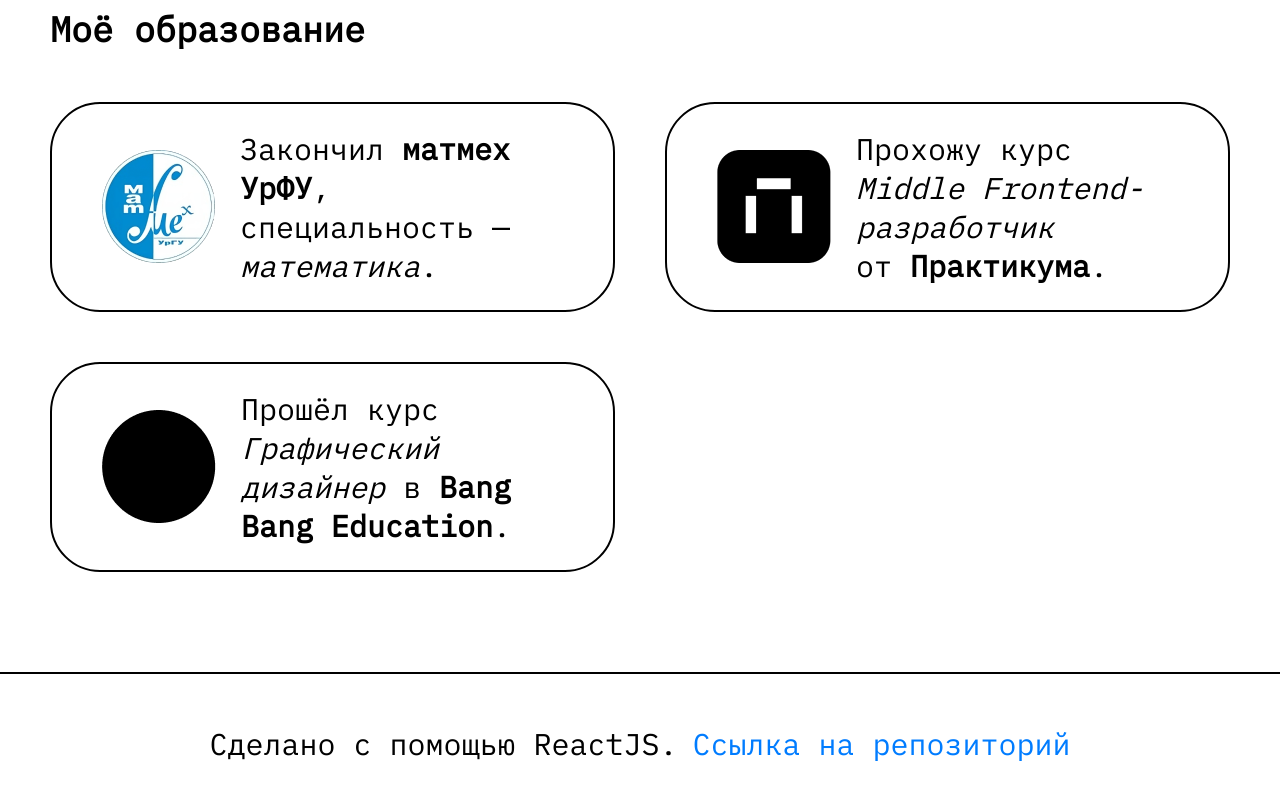
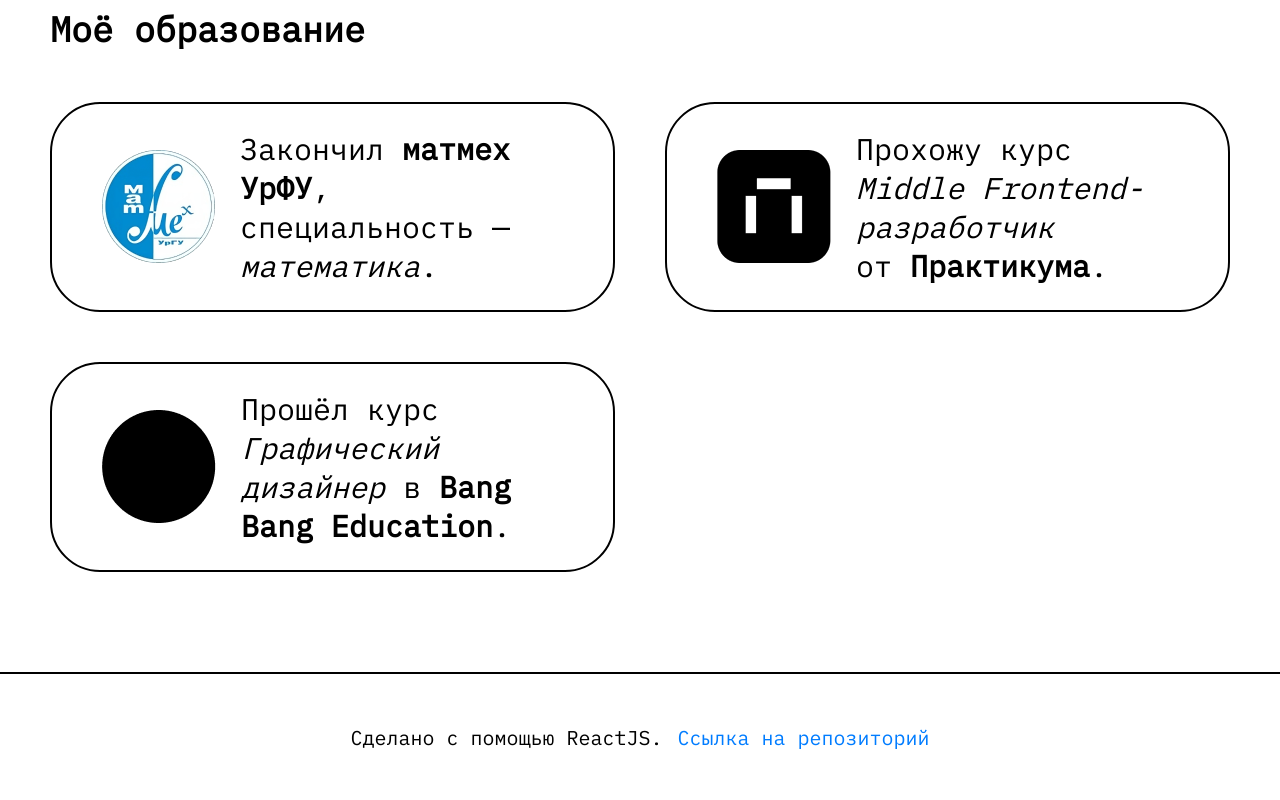
Before and after one commit to VlAnton/portfolio.vlasov.anton, a React (Create React App) app: page /about in a window 1280 px wide. Shown: the part 1333-2133 px from the top of the page. Built offline with nearby package versions, Linux system fonts and the light colour scheme.

Commit message:
font transition for footer

```diff
--- a/src/components/Footer/Footer.module.css
+++ b/src/components/Footer/Footer.module.css
@@ -11,6 +11,15 @@
 .text,
 .link {
   font-size: 30px;
+  transition: font-size ease 0.5s;
+}
+
+@media screen and (max-width: 1335px) {
+  .text,
+  .link {
+    font-size: 20px;
+    transition: font-size ease 0.5s;
+  }
 }
 
 .text {
```
